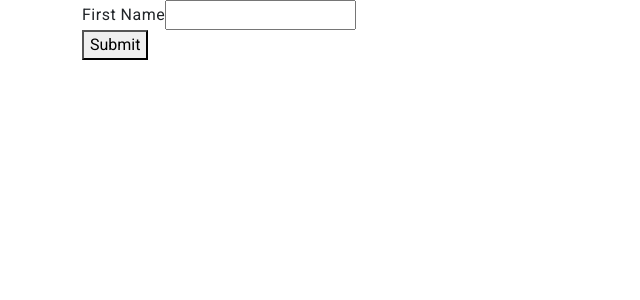
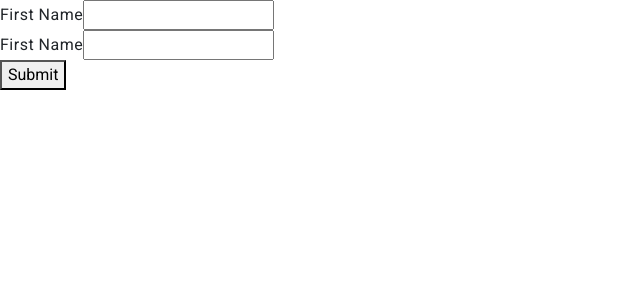
Before and after one commit to github-Krunal/ecommerce-project, an Angular app: page /admin in a window 1280 px wide. Shown: the top 300 px of the page, without its empty margins (0-640 px from the left). Built offline with nearby package versions, Linux system fonts and the light colour scheme.

Commit message:
resolved form issues

```diff
--- a/src/app/component/admin/testing/testing.component.ts
+++ b/src/app/component/admin/testing/testing.component.ts
@@ -19,7 +19,12 @@ export class TestingComponent {
             formControlName:'OfferName',
             label:'OfferName',
             fieldType:FieldTypeEnum.SINGLE_LINE_FIELD
-          }
+      },
+      {
+        formControlName:'second',
+        label:'second',
+        fieldType:FieldTypeEnum.SINGLE_LINE_FIELD
+  }
     ]
   }
 }
--- a/src/app/framework/controls/single-line-field/single-line-field.component.html
+++ b/src/app/framework/controls/single-line-field/single-line-field.component.html
@@ -1,5 +1,5 @@
 
-<form [formGroup]="frameworkForm" *ngIf="frameworkForm&&field">
+<div [formGroup]="frameworkForm" *ngIf="frameworkForm">
   <label for="fname">First Name</label>
   <input type="text" [formControlName]="field.formControlName">
-</form>
+</div>
--- a/src/app/framework/controls/single-line-field/single-line-field.component.ts
+++ b/src/app/framework/controls/single-line-field/single-line-field.component.ts
@@ -15,7 +15,7 @@ import { FieldDefination } from '../../../model/fieldDefination.interface';
 export class SingleLineFieldComponent {
 
   @Input() field!:FieldDefination;
-  @Input() frameworkForm:FormGroup|undefined;
+  @Input() frameworkForm!:FormGroup;
 
   ngOnInit(): void {
     this.addControlInForm();
--- a/src/app/framework/framework.component.html
+++ b/src/app/framework/framework.component.html
@@ -1,13 +1,6 @@
-<div class="container">
-  <form [formGroup]="frameworkForm" (ngSubmit)="onSubmitFrameworkForm()" *ngIf="frameworkForm">
-    <ng-container *ngFor="let field of fieldDefination">
-      <ng-container *ngIf="field">
-
-
-        <single-line-field [field]="field" [frameworkForm]="frameworkForm" *ngIf="field.fieldType===fieldTypeEnum.SINGLE_LINE_FIELD"> </single-line-field>
-      </ng-container>
-    </ng-container>
-
-    <button type="button">Submit</button>
-  </form>
-</div>
+<form [formGroup]="frameworkForm" (ngSubmit)="onSubmitFrameworkForm()" *ngIf="frameworkForm">
+  <ng-container *ngFor="let field of fieldDefination">
+    <single-line-field [field]="field" *ngIf="field?.fieldType === fieldTypeEnum.SINGLE_LINE_FIELD" [frameworkForm]="frameworkForm"></single-line-field>
+  </ng-container>
+  <button type="submit">Submit</button>
+</form>
--- a/src/app/framework/framework.component.ts
+++ b/src/app/framework/framework.component.ts
@@ -38,7 +38,6 @@ export class FrameworkComponent {
   }
 
   public onSubmitFrameworkForm(){
-    debugger
-    console.log(this.frameworkForm);
+    console.log(this.frameworkForm?.value);
   }
 }
```
